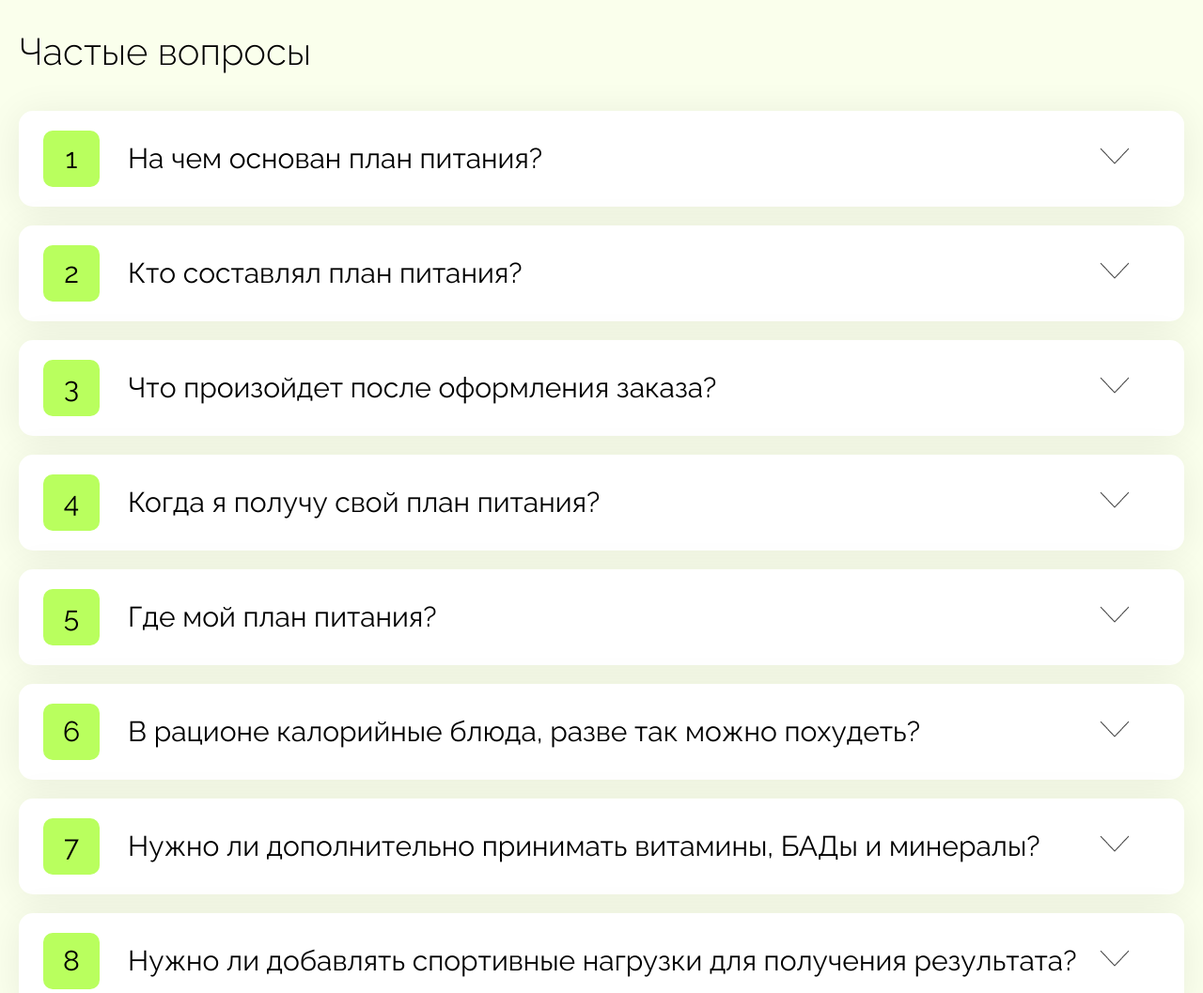
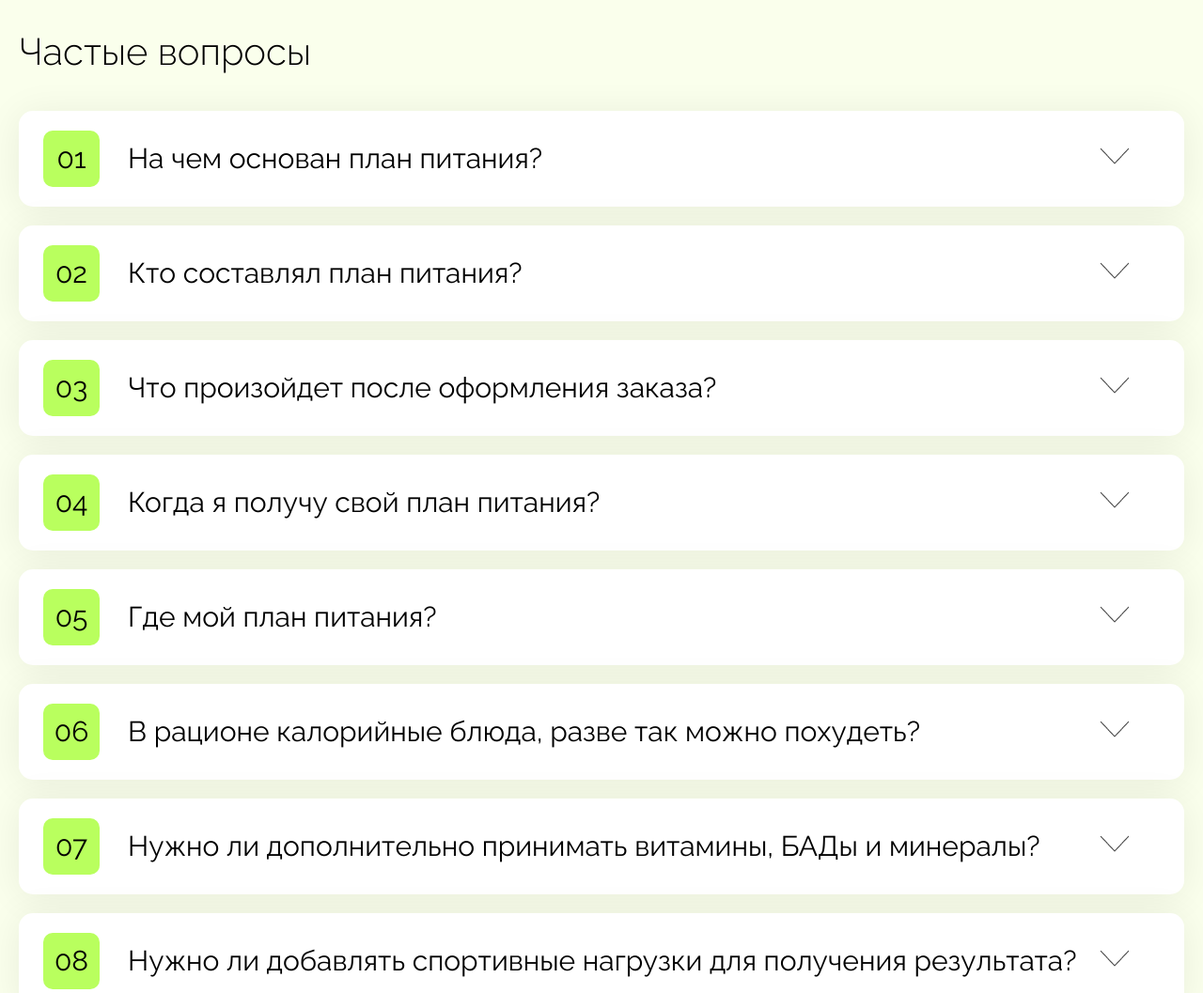
Before and after one commit to MuratovBektur/balance, a website: page index.html in a window 1280 px wide. Shown: the part 3140-4197 px from the top of the page at 94% size. Drawn offline with Linux system fonts and the light colour scheme.

Commit message:
fixed question number size

```diff
--- a/assets/script/index.js
+++ b/assets/script/index.js
@@ -49,7 +49,7 @@ const questions = [
 
 questions.forEach((item, idx) => {
   idx++;
-  const questionNumber = idx >= 10 ? idx : +("0" + idx);
+  const questionNumber = idx >= 10 ? idx : "0" + idx;
   const questionSectionItemClassName = `${questionSectionClassName}__item`;
   const elem = document.createElement("div");
 
@@ -62,7 +62,7 @@ questions.forEach((item, idx) => {
       <div>${questionNumber}</div>
     </div>
     <div class="${questionSectionItemClassName}-title">
-      ${item.question}
+      <span>${item.question}</span>
     </div>
     <div class="${questionSectionItemClassName}-chevron-container">
       <img
--- a/assets/scss/section-question.scss
+++ b/assets/scss/section-question.scss
@@ -35,6 +35,7 @@
     }
 
     &-number {
+      flex-shrink: 0;
       background: #b9ff5e;
       display: flex;
       align-items: center;
@@ -58,6 +59,7 @@
       margin-left: 30px;
       font-size: 30px;
       line-height: 35px;
+      padding-right: 10px;
       @media (max-width: $lgSize) {
         margin-left: 15px;
         font-size: 18px;
--- a/assets/scss/section-third.scss
+++ b/assets/scss/section-third.scss
@@ -60,8 +60,11 @@
         @media (max-width: $xxlSize) {
           margin-right: 50px;
         }
-        @media (max-width: $xxlSize) {
+        @media (max-width: $lgSize) {
           margin-right: 41px;
+        }
+        @media (max-width: 450px) {
+          margin-right: 30px;
         }
       }
     }
```
Also changed, not shown: assets/style/main.css.
